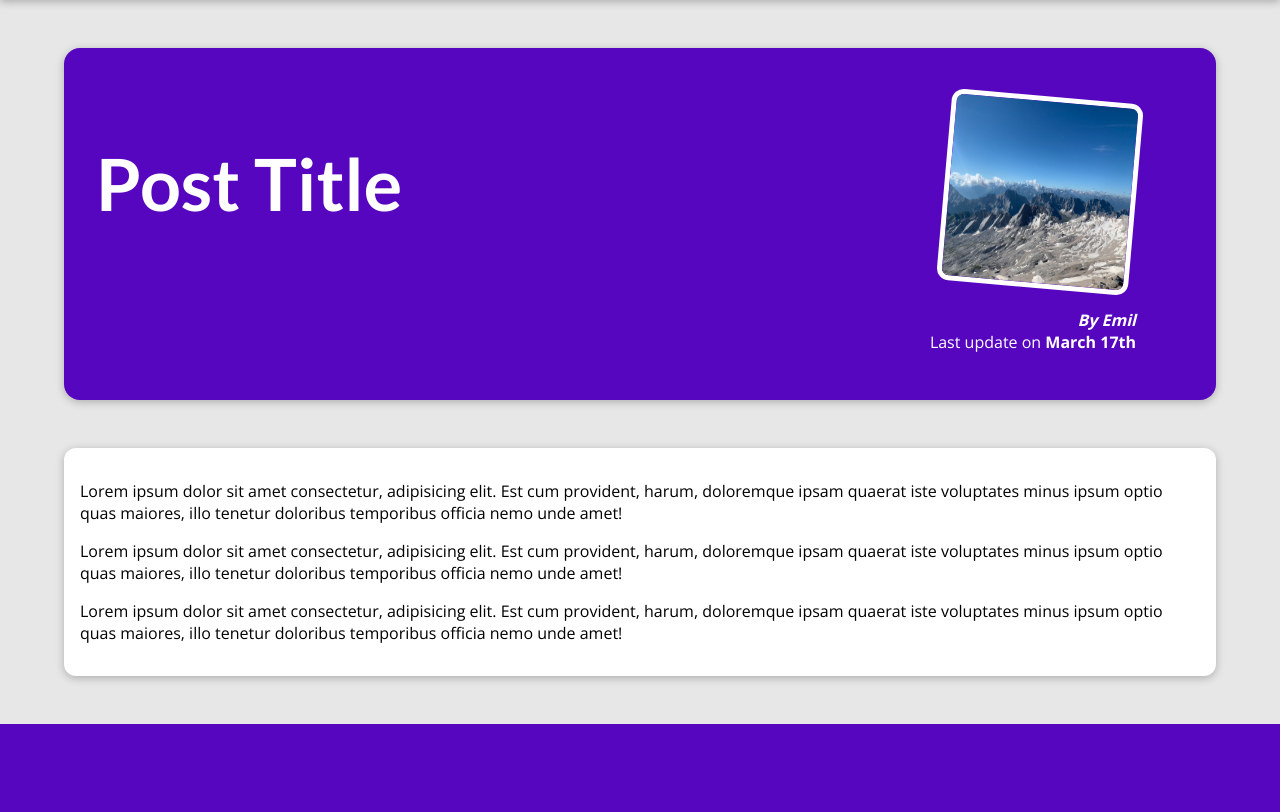
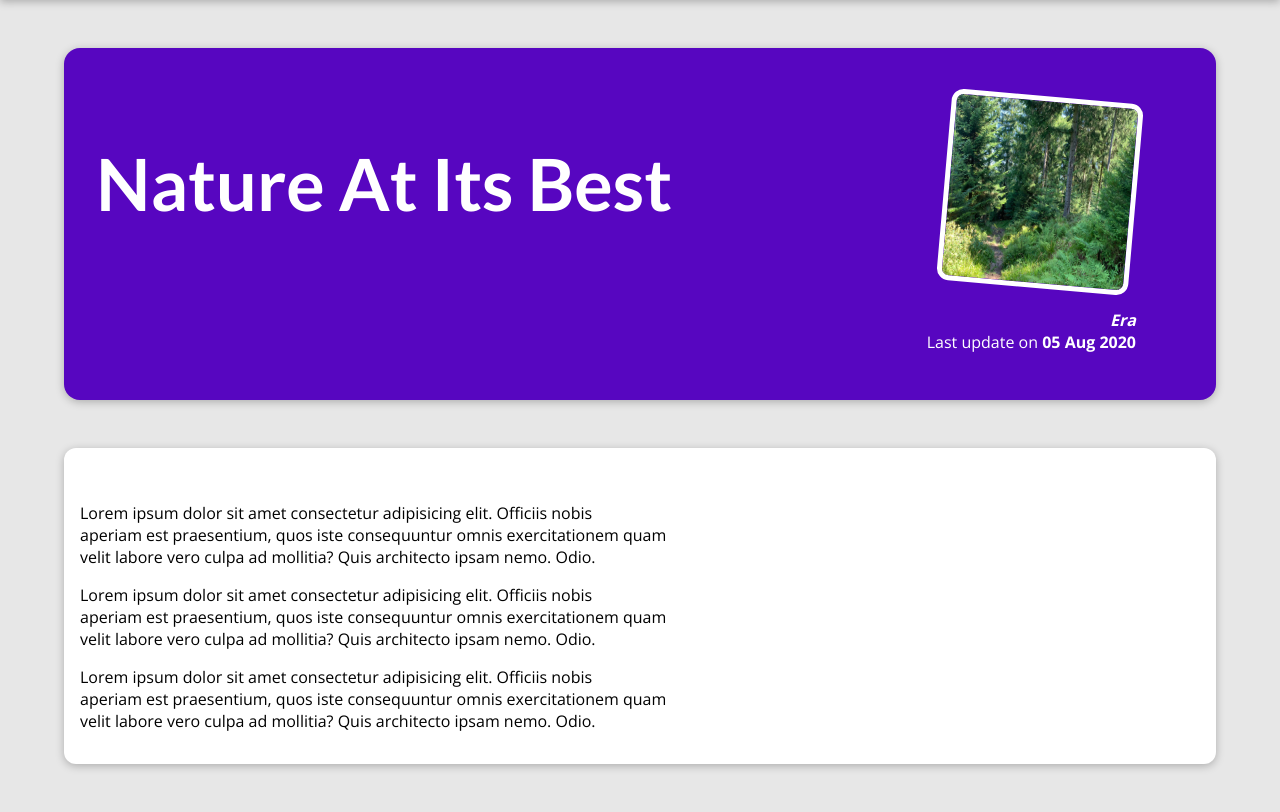
Before and after one commit to Emil-Petkov/my_site, a Django app: page /post/into-the-woods in a window 1280 px wide. Shown: the part 80-892 px from the top of the page. Before the commit the page ends 804 px from the top, so only its background shows below. Run offline with Django 5.2, Linux system fonts and the light colour scheme.

Commit message:
feat: add dynamic post detail page with data rendering from fixed dataset

```diff
--- a/my_site/blog/templates/blog/index.html
+++ b/my_site/blog/templates/blog/index.html
@@ -24,7 +24,9 @@
         <h2>My Latest Thoughts</h2>
 
         <ul>
-            {% include "blog/includes/post.html" %}
+            {% for post in posts %}
+                {% include "blog/includes/post.html" %}
+            {% endfor %}
         </ul>
     </section>
 
--- a/my_site/blog/templates/blog/post-detail.html
+++ b/my_site/blog/templates/blog/post-detail.html
@@ -3,7 +3,7 @@
 
 
 {% block title %}
-    The Post Title
+    {{ post.title }}
 {% endblock  %}
 
 {% block css_files %}
@@ -12,31 +12,17 @@
 
 {% block content %}
     <section id='summary'>
-        <h2>Post Title</h2>
+        <h2>{{ post.title }}</h2>
         <article>
-            <img src="{% static 'blog/images/mountains.jpg' %}" alt="Post Title" />
-            <address>By Emil</address>
+            <img src="{% static 'blog/images/'|add:post.image %}" alt="Post Title" />
+            <address>{{ post.author|title }}</address>
             <div>
-                Last update on <time>March 17th</time>
+                Last update on <time>{{ post.date|date:'d M Y' }}</time>
             </div>
         </article>
     </section>
 
     <main>
-        <p>
-            Lorem ipsum dolor sit amet consectetur, adipisicing elit. Est cum provident,
-            harum, doloremque ipsam quaerat iste voluptates minus ipsum optio quas maiores,
-            illo tenetur doloribus temporibus officia nemo unde amet!
-        </p>
-        <p>
-            Lorem ipsum dolor sit amet consectetur, adipisicing elit. Est cum provident,
-            harum, doloremque ipsam quaerat iste voluptates minus ipsum optio quas maiores,
-            illo tenetur doloribus temporibus officia nemo unde amet!
-        </p>
-        <p>
-            Lorem ipsum dolor sit amet consectetur, adipisicing elit. Est cum provident,
-            harum, doloremque ipsam quaerat iste voluptates minus ipsum optio quas maiores,
-            illo tenetur doloribus temporibus officia nemo unde amet!
-        </p>
+       {{ post.content|linebreaks }}
     </main>
 {% endblock %}
--- a/my_site/blog/views.py
+++ b/my_site/blog/views.py
@@ -1,10 +1,94 @@
+from datetime import date
 from django.shortcuts import render
 
+all_posts = [
+    {
+        "slug": "hike-in-the-mountains",
+        "image": "mountains.jpg",
+        "author": "Emil",
+        "date": date(2021, 7, 21),
+        "title": "Mountain Hiking",
+        "excerpt": "There's nothing like the views you get when hiking in the mountains! And I wasn't even prepared for what happened whilst I was enjoying the view!",
+        "content": """
+          Lorem ipsum dolor sit amet consectetur adipisicing elit. Officiis nobis
+          aperiam est praesentium, quos iste consequuntur omnis exercitationem quam
+          velit labore vero culpa ad mollitia? Quis architecto ipsam nemo. Odio.
+
+          Lorem ipsum dolor sit amet consectetur adipisicing elit. Officiis nobis
+          aperiam est praesentium, quos iste consequuntur omnis exercitationem quam
+          velit labore vero culpa ad mollitia? Quis architecto ipsam nemo. Odio.
+
+          Lorem ipsum dolor sit amet consectetur adipisicing elit. Officiis nobis
+          aperiam est praesentium, quos iste consequuntur omnis exercitationem quam
+          velit labore vero culpa ad mollitia? Quis architecto ipsam nemo. Odio.
+        """
+    },
+    {
+        "slug": "programming-is-fun",
+        "image": "coding.jpg",
+        "author": "Maximilian",
+        "date": date(2022, 3, 10),
+        "title": "Programming Is Great!",
+        "excerpt": "Did you ever spend hours searching that one error in your code? Yep - that's what happened to me yesterday...",
+        "content": """
+          Lorem ipsum dolor sit amet consectetur adipisicing elit. Officiis nobis
+          aperiam est praesentium, quos iste consequuntur omnis exercitationem quam
+          velit labore vero culpa ad mollitia? Quis architecto ipsam nemo. Odio.
+
+          Lorem ipsum dolor sit amet consectetur adipisicing elit. Officiis nobis
+          aperiam est praesentium, quos iste consequuntur omnis exercitationem quam
+          velit labore vero culpa ad mollitia? Quis architecto ipsam nemo. Odio.
+
+          Lorem ipsum dolor sit amet consectetur adipisicing elit. Officiis nobis
+          aperiam est praesentium, quos iste consequuntur omnis exercitationem quam
+          velit labore vero culpa ad mollitia? Quis architecto ipsam nemo. Odio.
+        """
+    },
+    {
+        "slug": "into-the-woods",
+        "image": "woods.jpg",
+        "author": "Era",
+        "date": date(2020, 8, 5),
+        "title": "Nature At Its Best",
+        "excerpt": "Nature is amazing! The amount of inspiration I get when walking in nature is incredible!",
+        "content": """
+          Lorem ipsum dolor sit amet consectetur adipisicing elit. Officiis nobis
+          aperiam est praesentium, quos iste consequuntur omnis exercitationem quam
+          velit labore vero culpa ad mollitia? Quis architecto ipsam nemo. Odio.
+
+          Lorem ipsum dolor sit amet consectetur adipisicing elit. Officiis nobis
+          aperiam est praesentium, quos iste consequuntur omnis exercitationem quam
+          velit labore vero culpa ad mollitia? Quis architecto ipsam nemo. Odio.
+
+          Lorem ipsum dolor sit amet consectetur adipisicing elit. Officiis nobis
+          aperiam est praesentium, quos iste consequuntur omnis exercitationem quam
+          velit labore vero culpa ad mollitia? Quis architecto ipsam nemo. Odio.
+        """
+    }
+]
+
+
+def get_date(post):
+    return post['date']
+
+
 def starting_page(request):
-    return render(request,'blog/index.html')
+    sorted_posts = sorted(all_posts, key=get_date)
+    latest_post = sorted_posts[-3:]
+
+    return render(request, 'blog/index.html', {
+        'posts': latest_post
+    })
+
 
 def posts(request):
-    return render(request,'blog/all-posts.html')
+    return render(request, 'blog/all-posts.html', {
+        'all_posts': all_posts
+    })
+
 
 def post_detail(request, slug):
-    return render(request,'blog/post-detail.html')
+    identified_post = next(post for post in all_posts if post['slug'] == slug)
+    return render(request, 'blog/post-detail.html', {
+        'post': identified_post
+    })
--- a/my_site/settings.py
+++ b/my_site/settings.py
@@ -26,7 +26,7 @@ SECRET_KEY = 'django-insecure-k(q11!#4sn(7#6nd(dcmk6*li6z%#p&j^!i7#ugmg&(t1066*8
 DEBUG = True
 
 ALLOWED_HOSTS = []
-
+#'localhost', '127.0.0.1'
 
 # Application definition
 
```
Also changed, not shown: my_site/blog/templates/blog/all-posts.html (+2 -7 lines), my_site/blog/templates/blog/includes/post.html (+5 -5 lines), templates/404.html (added, +10 -0 lines).
